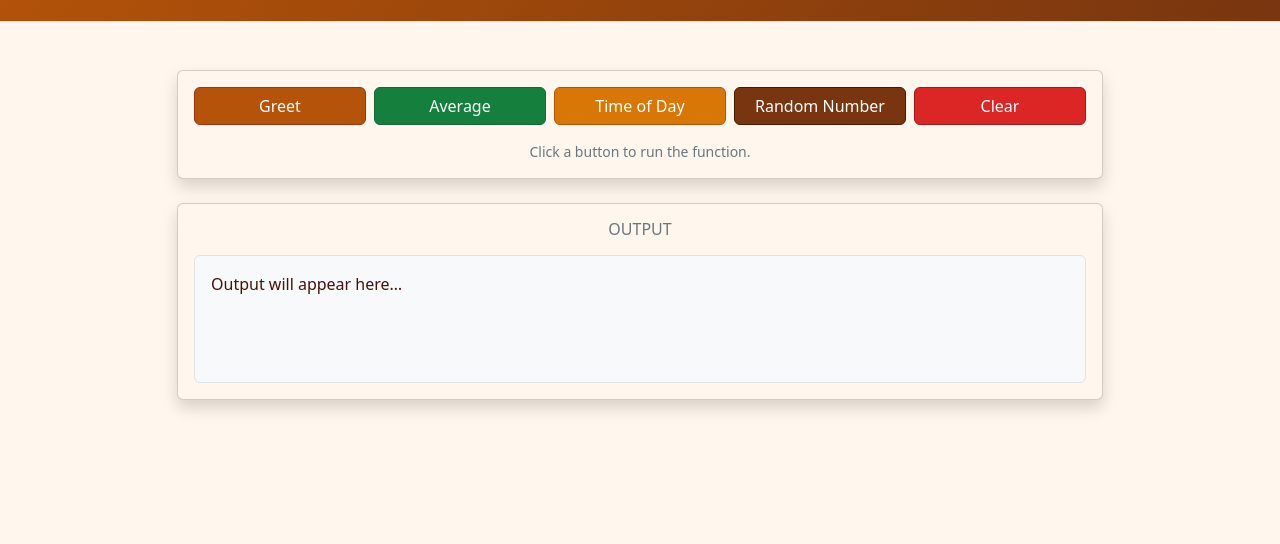
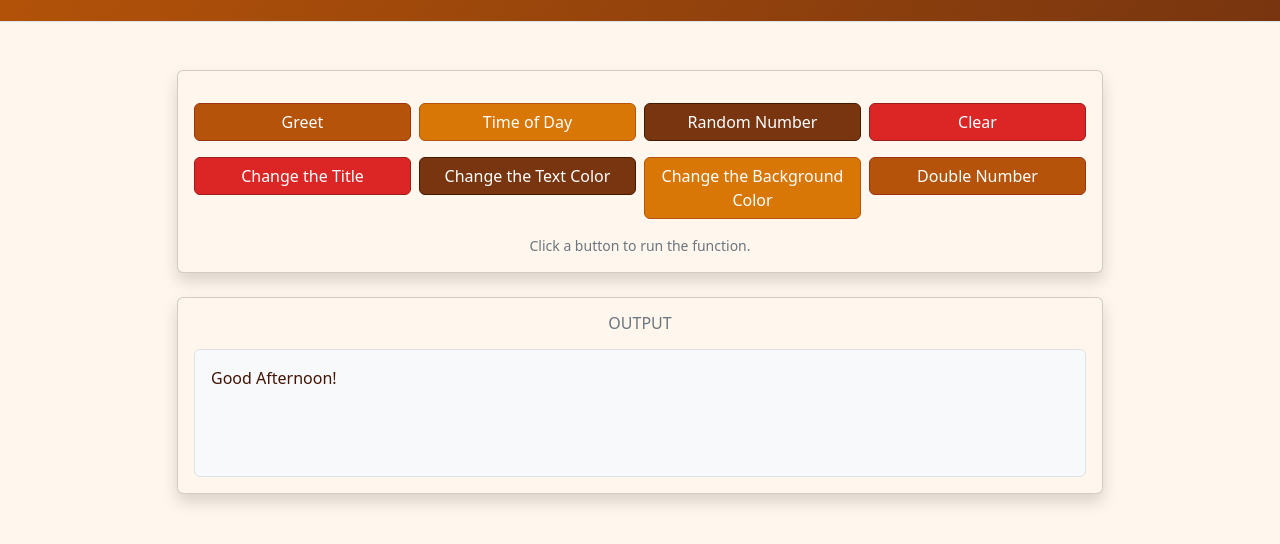
Before and after one commit to FRHSDHankH/1.01-Functions, a plain HTML site: page index.html in a window 1280 px wide. Both pictures are taken after a click on the button "Time of Day". Shown: the part 56-600 px from the top of the page. Drawn offline with nearby package versions, Linux system fonts and the light colour scheme.

Commit message:
Made Buttons, jus need js

```diff
--- a/index.html
+++ b/index.html
@@ -25,12 +25,17 @@
             <div class="col-12 col-lg-10">
                 <div class="card shadow">
                     <div class="card-body">
-                        <div class="row g-2 text-center">
+                        <div class="row g-2 text-center my-2">
                             <div class="col"><button id="btnGreet" class="btn w-100">Greet</button></div>
-                            <div class="col"><button id="btnAvg" class="btn w-100">Average</button></div>
                             <div class="col"><button id="btnTime" class="btn w-100">Time of Day</button></div>
                             <div class="col"><button id="btnRandom" class="btn w-100">Random Number</button></div>
                             <div class="col"><button id="btnClear" class="btn w-100">Clear</button></div>
+                        </div>
+                        <div class="row g-2 text-center my-2">
+                            <div class="col"><button id="btnChangeTitle" class="btn w-100">Change the Title</button></div>
+                            <div class="col"><button id="btnChangeTextColor" class="btn w-100">Change the Text Color</button></div>
+                            <div class="col"><button id="btnChangeBgColor" class="btn w-100">Change the Background Color</button></div>
+                            <div class="col"><button id="btnDouble" class="btn w-100">Double Number</button></div>
                         </div>
                         <p class="text-secondary small text-center mt-3 mb-0">
                             Click a button to run the function.
--- a/script.js
+++ b/script.js
@@ -12,22 +12,17 @@ function render (html) {
 */
 function greet () {
   // TODO: Write your code here
+
+  const name = prompt("What is your name?");
+  if(!name.trim()) {
+    render('<h1>Please insert a valid name.</h1>')
+    return
+  }
+  render(`<p>Hello, ${name}. Nice to meet you!</p>`)
 }
 
 /*
-  Function 2 — averageNumbers()
-  ------------------------------
-  - Prompt the user for a list of numbers separated by commas
-  - Split the input into an array, turn into numbers
-  - Calculate the average
-  - Display the average AND the list of numbers
-*/
-function averageNumbers () {
-  // TODO: Write your code here
-}
-
-/*
-  Function 3 — timeOfDay()
+  Function 2 — timeOfDay()
   -------------------------
   - Get the current hour from the computer clock
   - Decide whether it's morning, afternoon, or evening
@@ -35,10 +30,17 @@ function averageNumbers () {
 */
 function timeOfDay () {
   // TODO: Write your code here
+
+  const h = new Date().getHours()
+  let msg = ''
+  if(h<12) msg = 'Good Morning!'
+  else if(h<18) msg = 'Good Afternoon!'
+  else msg = 'Good Evening!'
+  render(`<p>${msg}</p>`)
 }
 
 /*
-  Function 4 — randomBetween()
+  Function 3 — randomBetween()
   -----------------------------
   - Prompt the user for a minimum and maximum number
   - Generate a random number between them
@@ -47,24 +49,46 @@ function timeOfDay () {
 */
 function randomBetween () {
   // TODO: Write your code here
+
+  const min = parseInt(prompt('Enter minimum number:'))
+  const max = parseInt(prompt('Enter maximum number:'))
+
+  if(isNaN(min) || isNaN(max)) {
+    render('<h1>Please insert a valid number.</h1>')
+    return
+  }
+
+  if(min >= max) {
+    render('<h1>Make sure the minimum number is less than the maximum.</h1>')
+    return
+  }
+
+  const rndNum = Math.floor(Math.random()*(max-min+1)+min)
+  render(`A random number between ${min} and ${max} is: ${rndNum}`)
 }
 
 /*
-  Function 5 — clearOutput()
+  Function 4 — clearOutput()
   ---------------------------
   - Clear whatever is inside #out
   - Replace it with a placeholder message like "Output cleared."
 */
 function clearOutput () {
   // TODO: Write your code here
+
+  render('Output will appear here…')
 }
 
 // ---- Event listeners for the demo buttons ----
 document.getElementById('btnGreet').addEventListener('click', greet)
-document.getElementById('btnAvg').addEventListener('click', averageNumbers)
 document.getElementById('btnTime').addEventListener('click', timeOfDay)
 document.getElementById('btnRandom').addEventListener('click', randomBetween)
 document.getElementById('btnClear').addEventListener('click', clearOutput)
+
+document.getElementById('btnChangeTitle').addEventListener('click', greet)
+document.getElementById('btnChangeTextColor').addEventListener('click', timeOfDay)
+document.getElementById('btnChangeBgColor').addEventListener('click', randomBetween)
+document.getElementById('btnDouble').addEventListener('click', clearOutput)
 
 /*
   ------------------------------------------
--- a/style.css
+++ b/style.css
@@ -68,3 +68,43 @@ main {
   color: #fff;
 }
 #btnClear:hover { background-color: #991b1b; }
+
+#btnChangeTitle {
+  background-color: #dc2626;
+  border-color: #991b1b;
+  color: #fff;
+}
+
+#btnChangeTitle:hover {
+  background-color: #991b1b;
+}
+
+#btnChangeTextColor {
+  background-color: #78350f;
+  border-color: #451a03;
+  color: #fff;
+}
+
+#btnChangeTextColor:hover {
+  background-color: #451a03;
+}
+
+#btnChangeBgColor {
+  background-color: #d97706;
+  border-color: #b45309;
+  color: #fff;
+}
+
+#btnChangeBgColor:hover {
+  background-color: #b45309;
+}
+
+#btnDouble {
+  background-color: #b45309;
+  border-color: #9a3412;
+  color: #fff;
+}
+
+#btnDouble:hover {
+  background-color: #9a3412;
+}
```
